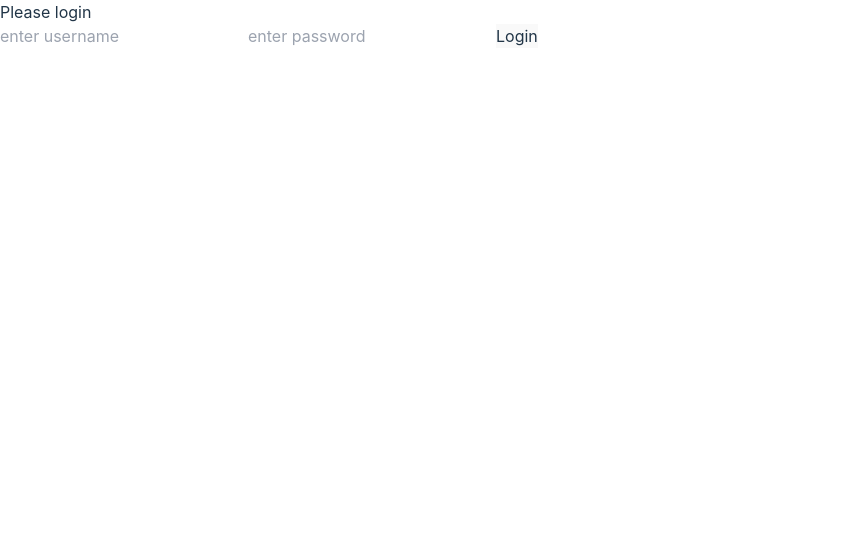
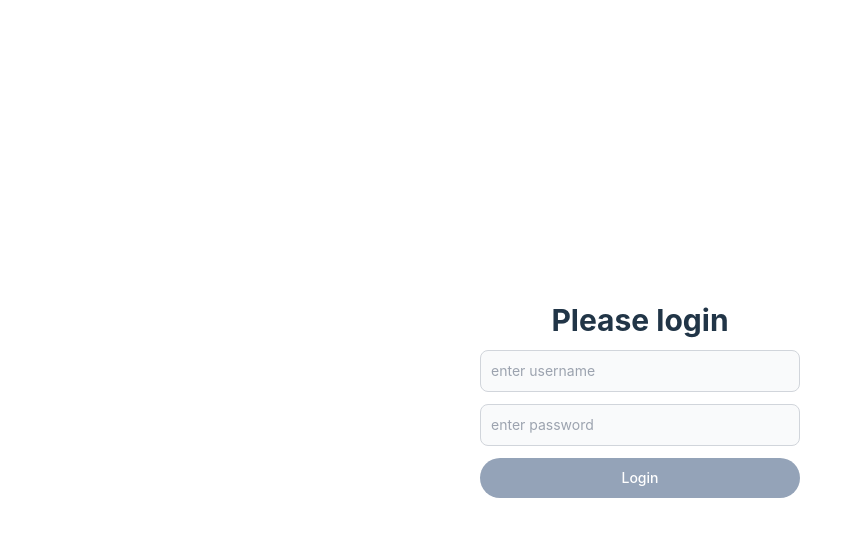
Before and after one commit to serge-prysiazhnyi/nord-test, a React (Vite) app: page /login in a window 1280 px wide. Shown: the top 536 px of the page, without its empty margins (0-862 px from the left). Built offline with nearby package versions, Linux system fonts and the light colour scheme.

Commit message:
refactor login form, logout, server list and pages

```diff
--- a/src/components/LoginForm/LoginForm.tsx
+++ b/src/components/LoginForm/LoginForm.tsx
@@ -1,6 +1,8 @@
 import React, { useState } from 'react'
 
-import LoadingIndicator from '../LoadingIndicator/LoadingIndicator'
+import ErrorMessage from '../ErrorMessage/ErrorMessage'
+import Button from '../Button/Button'
+import Input from '../Input/Input'
 import { UserCredentials } from '../../types'
 
 export interface LoginFormProps {
@@ -30,27 +32,29 @@ const LoginForm: React.FC<LoginFormProps> = ({
   }
 
   return (
-    <form onSubmit={onSubmit}>
-      <input
+    <form onSubmit={onSubmit} className="flex flex-col max-w-80 w-full">
+      <Input
         value={username}
         id="username"
         type="text"
         placeholder="enter username"
         onChange={(e) => setUserName(e.target.value.trim())}
         disabled={isLoading}
+        required
       />
-      <input
+      <Input
         value={password}
         id="password"
         type="password"
         placeholder="enter password"
         onChange={(e) => setPassword(e.target.value.trim())}
         disabled={isLoading}
+        required
       />
-      <button type="submit" disabled={!canSubmit}>
-        {isLoading ? <LoadingIndicator /> : 'Login'}
-      </button>
-      {error && <div role="alert">{error}</div>}
+      <Button type="submit" disabled={!canSubmit}>
+        {isLoading ? <div role="progressbar">Loading...</div> : 'Login'}
+      </Button>
+      {error && <ErrorMessage message={error} />}
     </form>
   )
 }
--- a/src/components/Logout/Logout.tsx
+++ b/src/components/Logout/Logout.tsx
@@ -1,5 +1,6 @@
 import React from 'react'
 
+import Button from '../Button/Button'
 import { useAppDispatch } from '../../store/hooks'
 import { logoutUser } from '../../store/auth/authSlice'
 
@@ -12,9 +13,9 @@ const Logout: React.FC = () => {
 
   return (
     <div>
-      <button onClick={handleLogout} type="button">
+      <Button onClick={handleLogout} type="button">
         Logout
-      </button>
+      </Button>
     </div>
   )
 }
--- a/src/components/ServersList/ServersList.tsx
+++ b/src/components/ServersList/ServersList.tsx
@@ -13,6 +13,8 @@ interface SortConfig {
   key: SortKey
   direction: DIRECTIONS
 }
+
+const isOddRow = (num: number) => num % 2 !== 0
 
 const ServersList: React.FC<ServersListProps> = ({ servers }) => {
   const [sortConfig, setSortConfig] = useState<SortConfig>({
@@ -55,7 +57,7 @@ const ServersList: React.FC<ServersListProps> = ({ servers }) => {
 
   const SortIcon = ({ columnKey }: { columnKey: SortKey }) => {
     if (sortConfig.key !== columnKey) {
-      return <div />
+      return <div className="w-3 h-3" />
     }
     return sortConfig.direction === DIRECTIONS.asc ? (
       <Arrow />
@@ -67,7 +69,7 @@ const ServersList: React.FC<ServersListProps> = ({ servers }) => {
   return (
     <>
       {servers.length > 0 && (
-        <table>
+        <table className="w-full">
           <thead>
             <tr>
               {(['name', 'distance'] as const).map((column) => (
@@ -77,7 +79,7 @@ const ServersList: React.FC<ServersListProps> = ({ servers }) => {
                   role="button"
                   aria-label={column}
                 >
-                  <div>
+                  <div className="flex justify-between items-center cursor-pointer p-1 pr-3">
                     {column.charAt(0).toUpperCase() + column.slice(1)}
                     <SortIcon columnKey={column} />
                   </div>
@@ -87,10 +89,13 @@ const ServersList: React.FC<ServersListProps> = ({ servers }) => {
           </thead>
 
           <tbody>
-            {sortedServers.map((server) => (
-              <tr key={server.name}>
-                <td>{server.name}</td>
-                <td>{server.distance}</td>
+            {sortedServers.map((server, i) => (
+              <tr
+                key={`${server.name}-${server.distance}`}
+                className={isOddRow(i) ? 'bg-slate-200' : ''}
+              >
+                <td className="p-1 pr-5">{server.name}</td>
+                <td className="p-1">{server.distance}</td>
               </tr>
             ))}
           </tbody>
--- a/src/components/ServersListContainer/ServersListContainer.tsx
+++ b/src/components/ServersListContainer/ServersListContainer.tsx
@@ -10,6 +10,8 @@ import {
 } from '../../store/servers/serversSlice'
 import ServersList from '../ServersList/ServersList'
 import LoadingIndicator from '../LoadingIndicator/LoadingIndicator'
+import Button from '../Button/Button'
+import ErrorMessage from '../ErrorMessage/ErrorMessage'
 
 const ServersListContainer: React.FC = () => {
   const dispatch = useAppDispatch()
@@ -31,11 +33,24 @@ const ServersListContainer: React.FC = () => {
 
   return (
     <>
-      <button role="button" onClick={handleRefreshServers} disabled={isLoading}>
-        Refresh
-      </button>
-      {isLoading ? <LoadingIndicator /> : <ServersList servers={servers} />}
-      {error && <div role="alert">{error}</div>}
+      {isLoading ? (
+        <div className="flex justify-center items-center my-2">
+          <LoadingIndicator />
+        </div>
+      ) : (
+        <ServersList servers={servers} />
+      )}
+      {error && <ErrorMessage message={error} />}
+      <div className="flex justify-center items-center">
+        <Button
+          role="button"
+          onClick={handleRefreshServers}
+          disabled={isLoading}
+          className="mt-3 mb-3"
+        >
+          Refresh
+        </Button>
+      </div>
     </>
   )
 }
--- a/src/pages/Index/index.tsx
+++ b/src/pages/Index/index.tsx
@@ -6,7 +6,7 @@ import ServersListContainer from '../../components/ServersListContainer/ServersL
 const Index: React.FC = memo(() => {
   return (
     <Layout>
-      <h1>Hello</h1>
+      <h1 className="text-3xl font-bold text-center">Servers</h1>
       <ServersListContainer />
     </Layout>
   )
--- a/src/pages/Login/index.tsx
+++ b/src/pages/Login/index.tsx
@@ -4,8 +4,8 @@ import LoginFormContainer from '../../components/LoginFormContainer/LoginFormCon
 
 const Login: React.FC = memo(() => {
   return (
-    <div>
-      <h1>Please login</h1>
+    <div className="flex justify-center items-center flex-col p-5 h-full">
+      <h1 className="text-3xl font-bold text-center mb-3">Please login</h1>
       <LoginFormContainer />
     </div>
   )
```
